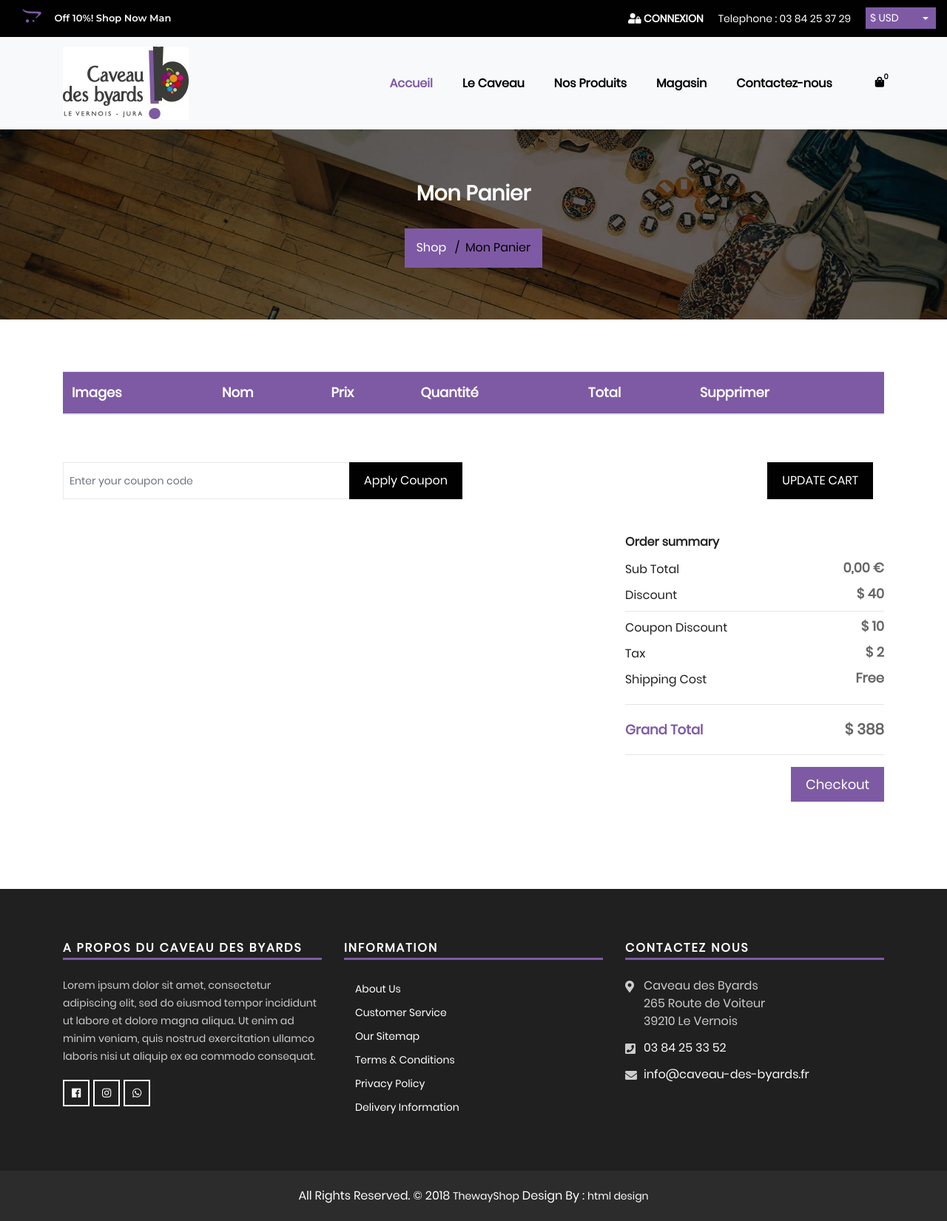
After one commit to GrandvauxClement/E-Commerce-CaveauByards, a Symfony app: template templates/site_Front/panier/index.html.twig in a window 1280 px wide. The commit adds this page. Shown: the whole page at 74% size. Run offline with Twig, Linux system fonts and the light colour scheme; the template is opened without the code that fills it, so the values that code supplies are empty; some libraries are stand-ins or nearby versions.

Commit message:
creation Panier

```diff
--- a/src/Controller/MonCompteController.php
+++ b/src/Controller/MonCompteController.php
@@ -33,4 +33,5 @@ class MonCompteController extends AbstractController
 
         ]);
     }
+
 }
--- a/templates/produit/_delete_form.html.twig
+++ /dev/null
@@ -1,5 +0,0 @@
-<form method="post" action="{{ path('produit_delete', {'id': produit.id}) }}" onsubmit="return confirm('Are you sure you want to delete this item?');">
-    <input type="hidden" name="_method" value="DELETE">
-    <input type="hidden" name="_token" value="{{ csrf_token('delete' ~ produit.id) }}">
-    <button class="btn">Delete</button>
-</form>
--- a/templates/produit/_form.html.twig
+++ /dev/null
@@ -1,4 +0,0 @@
-{{ form_start(form) }}
-    {{ form_widget(form) }}
-    <button class="btn">{{ button_label|default('Save') }}</button>
-{{ form_end(form) }}
--- a/templates/site_Front/detailProduit.html.twig
+++ b/templates/site_Front/detailProduit.html.twig
@@ -26,7 +26,7 @@
                                 <div class="price-box-bar">
                                     <div class="cart-and-bay-btn">
                                         <a class="btn hvr-hover my-3" data-fancybox-close="" href="#">Payer maintenant</a>
-                                        <a class="btn hvr-hover my-3" data-fancybox-close="" href="#">Ajouter au panier</a>
+                                        <a class="btn hvr-hover my-3" data-fancybox-close="" href="{{path('panier_add',{'id':produit.id})}}">Ajouter au panier</a>
                                     </div>
                                 </div>
                             </li>
--- a/templates/site_Front/home.html.twig
+++ b/templates/site_Front/home.html.twig
@@ -325,7 +325,7 @@
                                     <li><a href="#" data-toggle="tooltip" data-placement="right" title="Compare"><i class="fas fa-sync-alt"></i></a></li>
                                     <li><a href="#" data-toggle="tooltip" data-placement="right" title="Add to Wishlist"><i class="far fa-heart"></i></a></li>
                                 </ul>
-                                <a class="cart" href="#">Add to Cart</a>
+                                <a class="cart" href="{{ path('panier_add',{'id':produit.id}) }}">Ajouter au panier</a>
                             </div>
                         </div>
                         <div class="why-text">
--- /dev/null
+++ b/templates/site_Front/panier/index.html.twig
@@ -0,0 +1,126 @@
+{% extends 'base.html.twig' %}
+
+
+{% block body %}
+    <!-- Start All Title Box -->
+    <div class="all-title-box">
+        <div class="container">
+            <div class="row">
+                <div class="col-lg-12">
+                    <h2>Mon Panier</h2>
+                    <ul class="breadcrumb">
+                        <li class="breadcrumb-item"><a href="#">Shop</a></li>
+                        <li class="breadcrumb-item active">Mon Panier</li>
+                    </ul>
+                </div>
+            </div>
+        </div>
+    </div>
+    <!-- End All Title Box -->
+
+    <!-- Start Cart  -->
+    <div class="cart-box-main">
+        <div class="container">
+            <div class="row">
+                <div class="col-lg-12">
+                    <div class="table-main table-responsive">
+                        <table class="table">
+                            <thead>
+                                <tr>
+                                    <th>Images</th>
+                                    <th>Nom</th>
+                                    <th>Prix</th>
+                                    <th>Quantité</th>
+                                    <th>Total</th>
+                                    <th>Supprimer</th>
+                                </tr>
+                            </thead>
+                            <tbody>
+                            {% for productDetailCart in productInCart %}
+                                <tr>
+                                    <td class="thumbnail-img">
+                                        <a href="#">
+                                            <img class="img-fluid" src="{{ asset('image/produit/'~productDetailCart.product.image~'.jpg') }}" alt="" />
+                                        </a>
+                                    </td>
+                                    <td class="name-pr">
+                                        <a href="#">
+                                            {{ productDetailCart.product.nom }}
+                                        </a>
+                                    </td>
+                                    <td class="price-pr">
+                                        <p>{{ productDetailCart.product.prix |number_format(2, ',', '.')}} €</p>
+                                    </td>
+                                    <td class="quantity-box"><input type="number" size="4" value="{{ productDetailCart.quantity }}" min="0" step="1" class="c-input-text qty text"></td>
+                                    <td class="total-pr">
+                                        <p>{{productDetailCart.product.prix * productDetailCart.quantity }} €</p>
+                                    </td>
+                                    <td class="remove-pr">
+                                        <a href="{{path('panier_remove',{'id':productDetailCart.product.id})}}" class="btn btn-danger btn-sm"><i class="fas fa-trash"></i> </a>
+                                    </td>
+                                </tr>
+                            {% endfor %}
+                            </tbody>
+                        </table>
+                    </div>
+                </div>
+            </div>
+
+            <div class="row my-5">
+                <div class="col-lg-6 col-sm-6">
+                    <div class="coupon-box">
+                        <div class="input-group input-group-sm">
+                            <input class="form-control" placeholder="Enter your coupon code" aria-label="Coupon code" type="text">
+                            <div class="input-group-append">
+                                <button class="btn btn-theme" type="button">Apply Coupon</button>
+                            </div>
+                        </div>
+                    </div>
+                </div>
+                <div class="col-lg-6 col-sm-6">
+                    <div class="update-box">
+                        <input value="Update Cart" type="submit">
+                    </div>
+                </div>
+            </div>
+
+            <div class="row my-5">
+                <div class="col-lg-8 col-sm-12"></div>
+                <div class="col-lg-4 col-sm-12">
+                    <div class="order-box">
+                        <h3>Order summary</h3>
+                        <div class="d-flex">
+                            <h4>Sub Total</h4>
+                            <div class="ml-auto font-weight-bold"> {{totalPrix|number_format(2, ',', '.')}} €</div>
+                        </div>
+                        <div class="d-flex">
+                            <h4>Discount</h4>
+                            <div class="ml-auto font-weight-bold"> $ 40 </div>
+                        </div>
+                        <hr class="my-1">
+                        <div class="d-flex">
+                            <h4>Coupon Discount</h4>
+                            <div class="ml-auto font-weight-bold"> $ 10 </div>
+                        </div>
+                        <div class="d-flex">
+                            <h4>Tax</h4>
+                            <div class="ml-auto font-weight-bold"> $ 2 </div>
+                        </div>
+                        <div class="d-flex">
+                            <h4>Shipping Cost</h4>
+                            <div class="ml-auto font-weight-bold"> Free </div>
+                        </div>
+                        <hr>
+                        <div class="d-flex gr-total">
+                            <h5>Grand Total</h5>
+                            <div class="ml-auto h5"> $ 388 </div>
+                        </div>
+                        <hr> </div>
+                </div>
+                <div class="col-12 d-flex shopping-box"><a href="checkout.html" class="ml-auto btn hvr-hover">Checkout</a> </div>
+            </div>
+
+        </div>
+    </div>
+    <!-- End Cart -->
+{% endblock %}
--- a/templates/site_Front/parts/footer.html.twig
+++ b/templates/site_Front/parts/footer.html.twig
@@ -5,16 +5,12 @@
             <div class="row">
                 <div class="col-lg-4 col-md-12 col-sm-12">
                     <div class="footer-widget">
-                        <h4>About ThewayShop</h4>
+                        <h4>A propos du Caveau des Byards</h4>
                         <p>Lorem ipsum dolor sit amet, consectetur adipiscing elit, sed do eiusmod tempor incididunt ut labore et dolore magna aliqua. Ut enim ad minim veniam, quis nostrud exercitation ullamco laboris nisi ut aliquip ex ea commodo consequat.
                         </p>
                         <ul>
                             <li><a href="#"><i class="fab fa-facebook" aria-hidden="true"></i></a></li>
-                            <li><a href="#"><i class="fab fa-twitter" aria-hidden="true"></i></a></li>
-                            <li><a href="#"><i class="fab fa-linkedin" aria-hidden="true"></i></a></li>
-                            <li><a href="#"><i class="fab fa-google-plus" aria-hidden="true"></i></a></li>
-                            <li><a href="#"><i class="fa fa-rss" aria-hidden="true"></i></a></li>
-                            <li><a href="#"><i class="fab fa-pinterest-p" aria-hidden="true"></i></a></li>
+                            <li><a href="#"><i class="fab fa-instagram" aria-hidden="true"></i></a></li>
                             <li><a href="#"><i class="fab fa-whatsapp" aria-hidden="true"></i></a></li>
                         </ul>
                     </div>
@@ -34,16 +30,16 @@
                 </div>
                 <div class="col-lg-4 col-md-12 col-sm-12">
                     <div class="footer-link-contact">
-                        <h4>Contact Us</h4>
+                        <h4>Contactez Nous</h4>
                         <ul>
                             <li>
-                                <p><i class="fas fa-map-marker-alt"></i>Address: Caveau des Byards <br>265 Route de Voiteur<br> 39210 Le Vernois </p>
+                                <p><i class="fas fa-map-marker-alt"></i> Caveau des Byards <br>265 Route de Voiteur<br> 39210 Le Vernois </p>
                             </li>
                             <li>
-                                <p><i class="fas fa-phone-square"></i>Phone: <span class="text-light">03 84 25 33 52</span></p>
+                                <p><i class="fas fa-phone-square"></i> <span class="text-light">03 84 25 33 52</span></p>
                             </li>
                             <li>
-                                <p><i class="fas fa-envelope"></i>Email: <span class="text-light"> info@caveau-des-byards.fr</span></p>
+                                <p><i class="fas fa-envelope"></i> <span class="text-light"> info@caveau-des-byards.fr</span></p>
                             </li>
                         </ul>
                     </div>
--- a/templates/site_Front/parts/nav.html.twig
+++ b/templates/site_Front/parts/nav.html.twig
@@ -91,7 +91,7 @@
                     <li class="dropdown ">
                         <a href="#" class="nav-link dropdown-toggle" data-toggle="dropdown">Magasin</a>
                         <ul class="dropdown-menu">
-                            <li><a href="cart.html">Panier</a></li>
+                            <li><a href="{{ path('panier') }}">Panier</a></li>
                             <li><a href="checkout.html">Commander</a></li>
                             <li><a href="{{path('app_login')}}">Mon Compte</a></li>
                             <li><a href="wishlist.html">Favorie</a></li>
@@ -107,8 +107,9 @@
                 <ul>
                     <li class="side-menu"><a href="#">
                             <i class="fa fa-shopping-bag"></i>
-                            <span class="badge">3</span>
-                        </a></li>
+                            <span class="badge">{{ productInCart|length }}</span>
+                        </a>
+                    </li>
                 </ul>
             </div>
             <!-- End Atribute Navigation -->
@@ -118,24 +119,22 @@
             <a href="#" class="close-side"><i class="fa fa-times"></i></a>
             <li class="cart-box">
                 <ul class="cart-list">
-                    <li>
-                        <a href="#" class="photo"><img src="images/img-pro-01.jpg" class="cart-thumb" alt="" /></a>
-                        <h6><a href="#">Delica omtantur </a></h6>
-                        <p>1x - <span class="price">$80.00</span></p>
-                    </li>
-                    <li>
-                        <a href="#" class="photo"><img src="images/img-pro-02.jpg" class="cart-thumb" alt="" /></a>
-                        <h6><a href="#">Omnes ocurreret</a></h6>
-                        <p>1x - <span class="price">$60.00</span></p>
-                    </li>
-                    <li>
-                        <a href="#" class="photo"><img src="images/img-pro-03.jpg" class="cart-thumb" alt="" /></a>
-                        <h6><a href="#">Agam facilisis</a></h6>
-                        <p>1x - <span class="price">$40.00</span></p>
-                    </li>
+                    {% if productInCart | length >0 %}
+                        {% for productDetailCart in productInCart %}
+                            <li>
+                                <a href="#" class="photo"><img src="{{ asset('image/produit/'~productDetailCart.product.image~'.jpg') }}" class="cart-thumb" alt="" /></a>
+                                <h6><a href="{{path('panier')}}">{{ productDetailCart.product.nom }} </a></h6>
+                                <p>{{ productDetailCart.quantity }}x - <span class="price">{{ productDetailCart.product.prix |number_format(2, ',', '.')}} €</span></p>
+                                <h6><a href="{{path('panier')}}"> Prix : {{ productDetailCart.product.prix * productDetailCart.quantity }} € </a></h6>
+                                <a href="{{path('panier_remove',{'id':productDetailCart.product.id})}}" class="btn btn-danger btn-sm"><i class="fas fa-trash"></i> </a>
+                            </li>
+                        {% endfor %}
+                    {% else %}
+                        <h2>Pas de produit dans le panier</h2>
+                    {% endif %}
                     <li class="total">
-                        <a href="#" class="btn btn-default hvr-hover btn-cart">VIEW CART</a>
-                        <span class="float-right"><strong>Total</strong>: $180.00</span>
+                        <a href="{{path('panier')}}" class="btn btn-default hvr-hover btn-cart">Voir Panier</a>
+                        <span class="float-right"><strong>Total</strong>: {{ totalPrix }} €</span>
                     </li>
                 </ul>
             </li>
--- a/templates/site_Front/produitByCategorie.html.twig
+++ b/templates/site_Front/produitByCategorie.html.twig
@@ -192,7 +192,7 @@
                                                         <li><a href="#" data-toggle="tooltip" data-placement="right" title="Compare"><i class="fas fa-sync-alt"></i></a></li>
                                                         <li><a href="#" data-toggle="tooltip" data-placement="right" title="Add to Wishlist"><i class="far fa-heart"></i></a></li>
                                                     </ul>
-                                                    <a class="cart" href="#">Add to Cart</a>
+                                                    <a class="cart" href="{{path('panier_add',{'id':produit.id})}}">Ajouter au Panier</a>
                                                 </div>
                                             </div>
                                             <div class="why-text">
```
Also changed, not shown: src/Controller/Admin/CategorieCrudController.php (+12 -5 lines), src/Controller/Admin/ProduitCrudController.php (+27 -5 lines), src/Controller/Admin/UserCrudController.php (+7 -0 lines), src/Controller/DashboardController.php (+26 -12 lines), src/Controller/PanierController.php (added, +51 -0 lines), src/Entity/Produit.php (+17 -7 lines), src/Services/PanierService.php (added, +56 -0 lines), templates/produit/edit.html.twig (deleted, +0 -13 lines), templates/produit/index.html.twig (deleted, +0 -66 lines), templates/produit/new.html.twig (deleted, +0 -11 lines), templates/produit/show.html.twig (deleted, +0 -86 lines).
